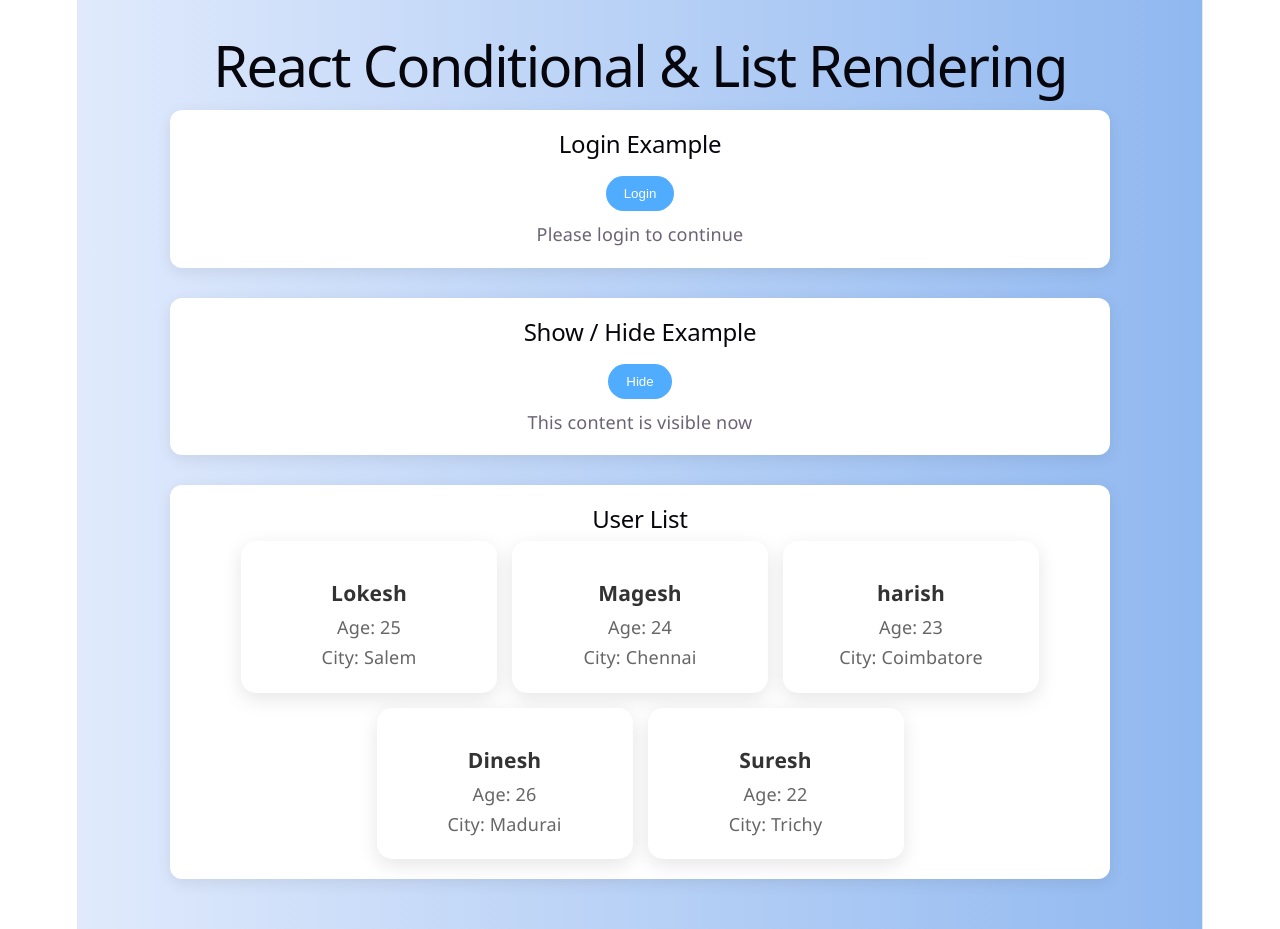
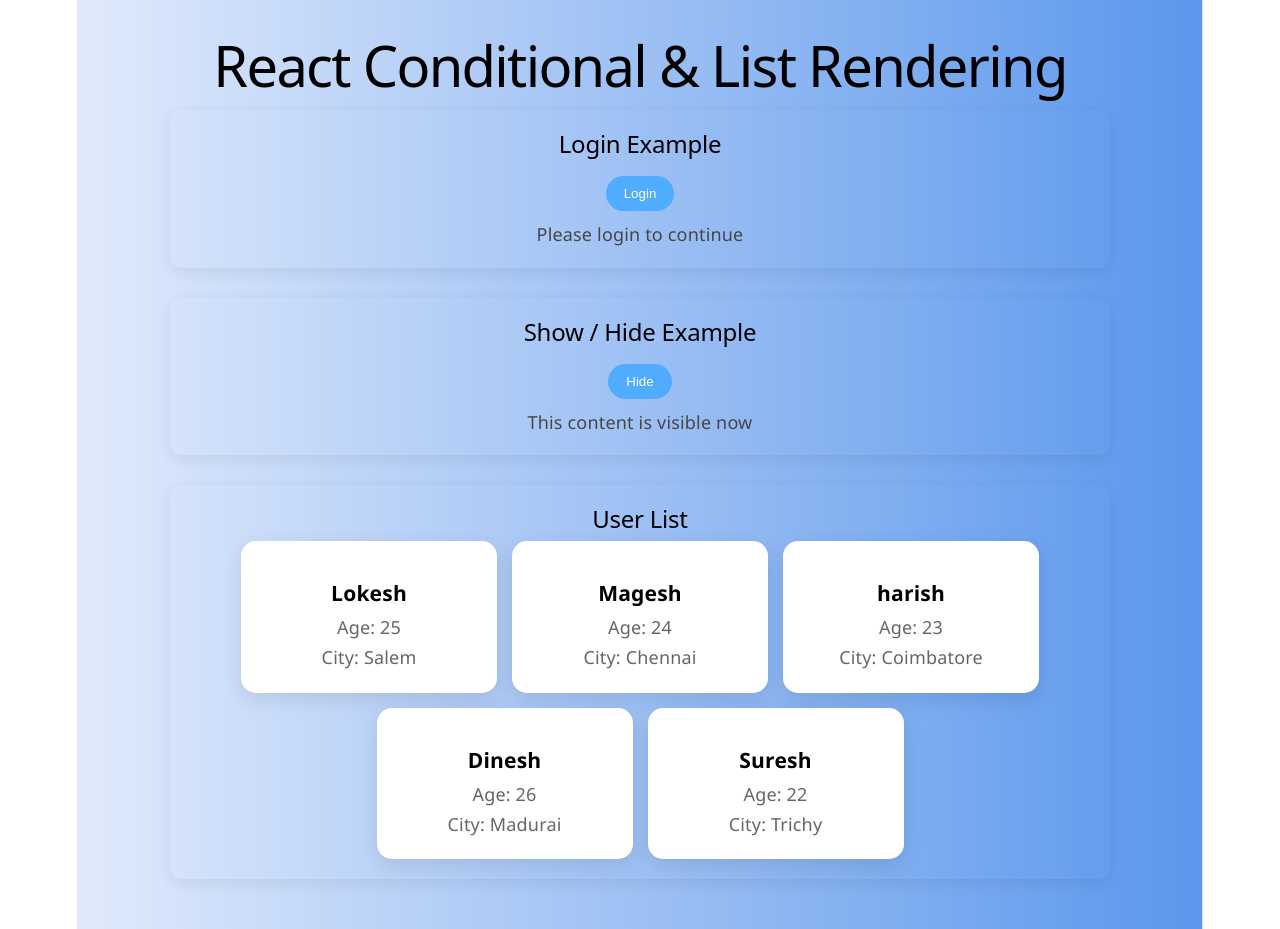
Before and after one commit to Sureshv24/Reactjs, a React (Vite) app: page / in a window 1280 px wide. Built offline with nearby package versions, Linux system fonts and the light colour scheme.

Commit message:
Rendering

```diff
--- a/src/App.css
+++ b/src/App.css
@@ -2,18 +2,21 @@
   text-align: center;
   font-family: 'Segoe UI', sans-serif;
   padding: 20px;
-  background: linear-gradient(to right, #e0eafc, #90b8f0);
+  background: linear-gradient(to right, #e0eafc, #5b97ec);
   min-height: 100vh;
 }
 
+h1, h2, h3 {
+  color: #000;
+}
 
 .section {
   margin: 30px auto;
   padding: 20px;
   width: 90%;
+  color: #494646;
   max-width: 900px;
   border-radius: 12px;
-  background: white;
   box-shadow: 0 4px 15px rgba(0,0,0,0.08);
 }
 
@@ -61,7 +64,7 @@ button:hover {
 
 
 .card h3 {
-  color: #333;
+  color: #000000;
   margin-bottom: 8px;
 }
 
```
